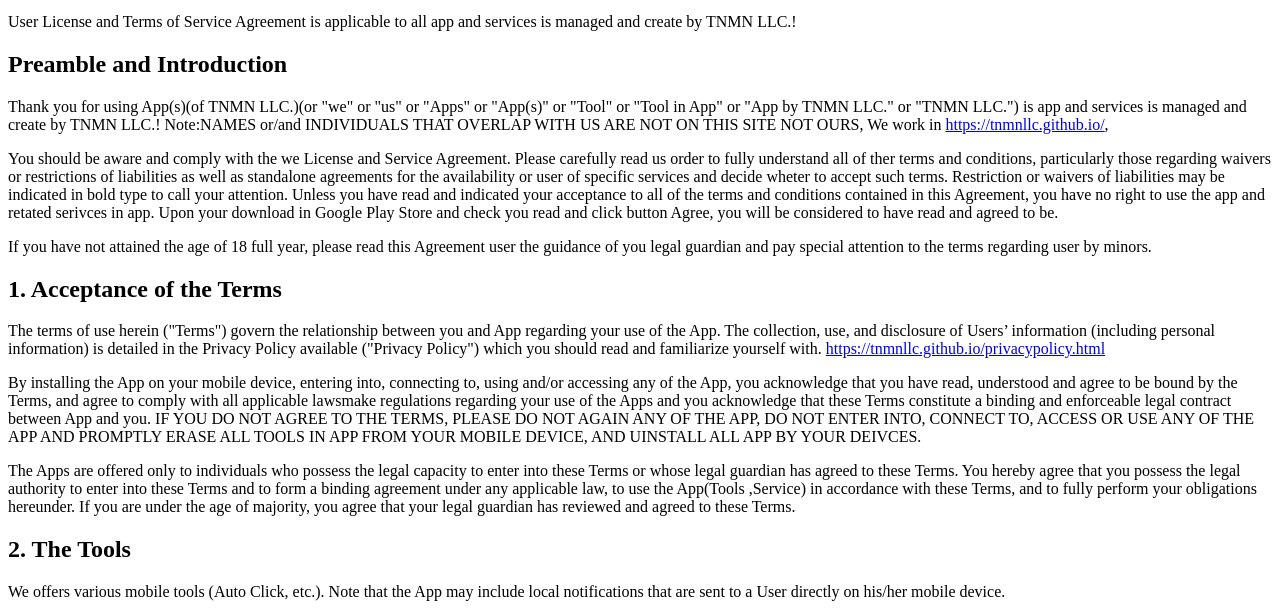
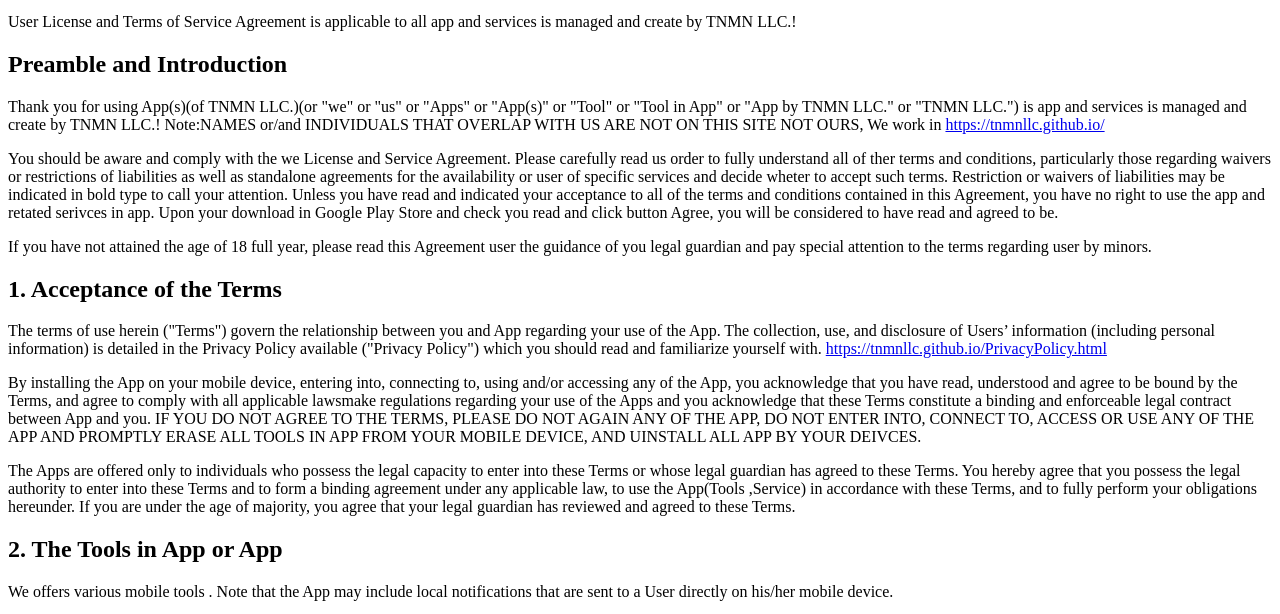
Before and after one commit to TNMNLLC/TNMNLLC.github.io, a plain HTML site: page UserLicenseAgreement.html in a window 1280 px wide. Shown: the part 148-762 px from the top of the page. Drawn offline with Linux system fonts and the light colour scheme.

Commit message:
Update UserLicenseAgreement.html

```diff
--- a/UserLicenseAgreement.html
+++ b/UserLicenseAgreement.html
@@ -14,7 +14,7 @@
     <h2>Preamble and Introduction</h2>
     <p>Thank you for using App(s)(of TNMN LLC.)(or "we" or "us" or "Apps" or "App(s)" or "Tool" or "Tool in App" or "App by TNMN LLC." or "TNMN LLC.") is app and services is managed and create by TNMN LLC.!
       Note:NAMES or/and INDIVIDUALS THAT OVERLAP WITH US ARE NOT ON THIS SITE NOT OURS,
-      We work in <a href="https://tnmnllc.github.io/" rel="external nofollow noopener" target="_blank">https://tnmnllc.github.io/</a>,
+      We work in <a href="https://tnmnllc.github.io/" rel="external nofollow noopener" target="_blank">https://tnmnllc.github.io/</a>
     </p>
     <p>You should be aware and comply with the we License and Service Agreement.
       Please carefully read us order to fully understand all of ther terms and conditions,
@@ -31,7 +31,7 @@
     <p>The terms of use herein ("Terms") govern the relationship between you and App regarding your use of the App.
     The collection, use, and disclosure of Users’ information (including personal information) is detailed in the Privacy Policy available ("Privacy Policy")
     which you should read and familiarize yourself with.
-    <a href="https://tnmnllc.github.io/privacypolicy.html" rel="external nofollow noopener" target="_blank">https://tnmnllc.github.io/privacypolicy.html</a>
+    <a href="https://tnmnllc.github.io/PrivacyPolicy.html" rel="external nofollow noopener" target="_blank">https://tnmnllc.github.io/PrivacyPolicy.html</a>
     </p>
     <p>By installing the App on your mobile device, entering into, connecting to,
     using and/or accessing any of the App, you acknowledge that you have read,
@@ -47,9 +47,9 @@
     If you are under the age of majority, you agree that your legal guardian has reviewed and agreed to these Terms.</p>
 
    <h2>
-   2. The Tools
+   2. The Tools in App or App
    </h2>
-    <p>We offers various mobile tools (Auto Click, etc.). Note that the App may include local notifications that are sent to a User directly on his/her mobile device.</p>
+    <p>We offers various mobile tools . Note that the App may include local notifications that are sent to a User directly on his/her mobile device.</p>
 
     <p>Certain of the Tools may permit in-app purchases,
     even if such Tool in App were for free.
```
